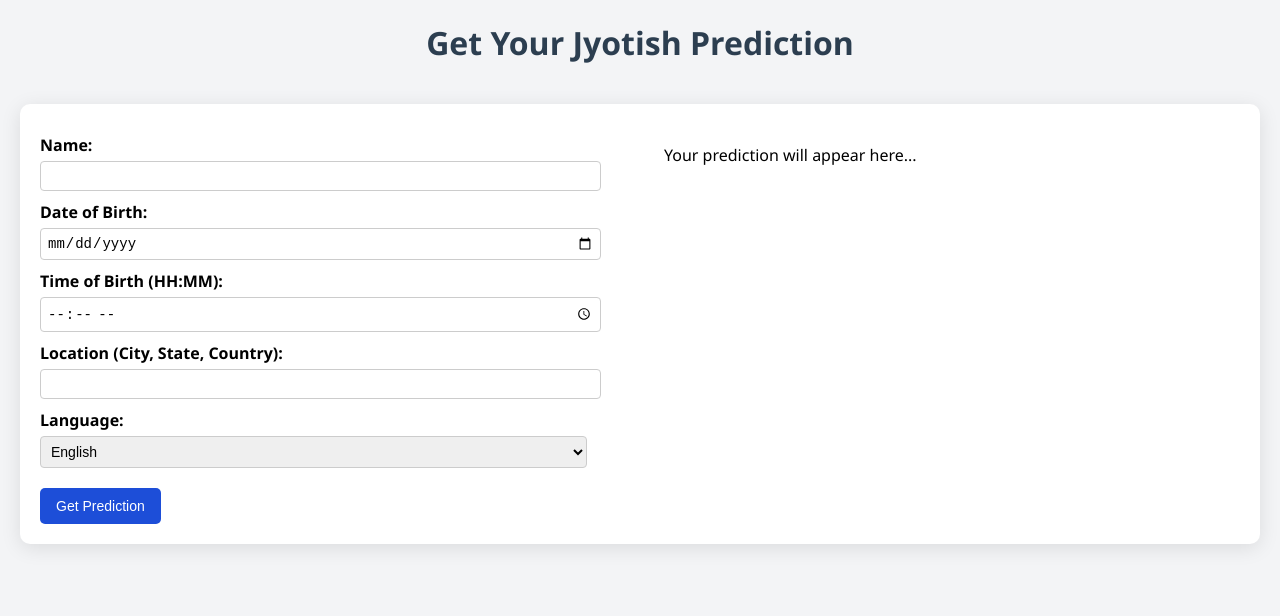
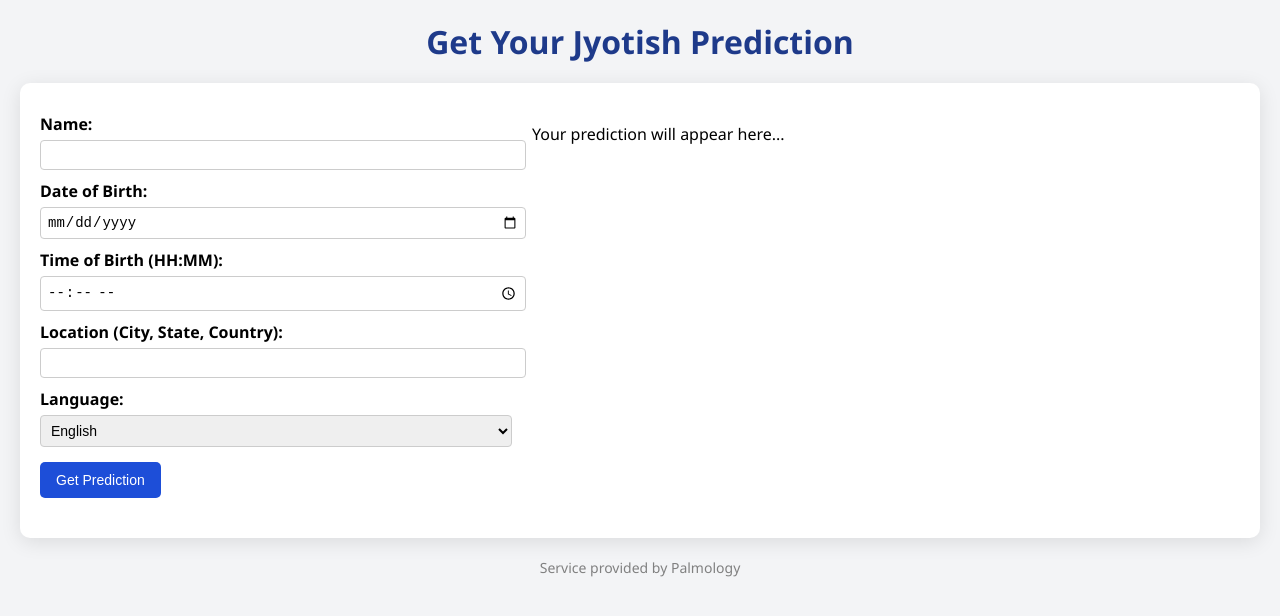
Before and after one commit to abhishek-18081990/astro-prediction-app, a website: page index.html in a window 1280 px wide. Drawn offline with nearby package versions, Linux system fonts and the light colour scheme.

Commit message:
index.html

```diff
--- a/index.html
+++ b/index.html
@@ -3,7 +3,7 @@
 <head>
   <meta charset="UTF-8">
   <meta name="viewport" content="width=device-width, initial-scale=1.0">
-  <title>Astrology Prediction</title>
+  <title>Jyotish Prediction</title>
   <link rel="manifest" href="/manifest.json">
   <meta name="theme-color" content="#1d4ed8">
   <link rel="apple-touch-icon" href="/icons/icon-192x192.png">
@@ -20,23 +20,28 @@
       padding: 0;
       background: #f3f4f6;
     }
+    h1 {
+      text-align: center;
+      margin: 20px 0;
+      color: #1e3a8a;
+    }
     .container {
       display: flex;
-      justify-content: space-between;
       max-width: 1200px;
-      margin: 40px auto;
+      margin: 0 auto;
       padding: 20px;
       background-color: white;
       box-shadow: 0 4px 20px rgba(0, 0, 0, 0.1);
       border-radius: 10px;
+      gap: 20px;
     }
-    .form-area, .output-area {
-      width: 48%;
+    .left-panel {
+      width: 40%;
     }
-    h1 {
-      text-align: center;
-      margin-bottom: 20px;
-      color: #2c3e50;
+    .right-panel {
+      width: 60%;
+      overflow-y: auto;
+      max-height: 80vh;
     }
     label {
       font-weight: bold;
@@ -45,14 +50,14 @@
     }
     input, select {
       padding: 6px;
-      width: 95%;
+      width: 100%;
       margin-top: 5px;
       border-radius: 4px;
       border: 1px solid #ccc;
       font-size: 14px;
     }
     button {
-      margin-top: 20px;
+      margin-top: 15px;
       padding: 10px 16px;
       font-size: 14px;
       background-color: #1d4ed8;
@@ -64,33 +69,37 @@
     button:hover {
       background-color: #2563eb;
     }
-    #result {
+    #downloadPdfBtn {
+      background-color: #10b981;
+    }
+    #downloadPdfBtn:hover {
+      background-color: #059669;
+    }
+    #chart {
       margin-top: 20px;
-      font-size: 16px;
-      white-space: pre-line;
-      max-height: 400px;
-      overflow-y: auto;
-      padding-right: 10px;
     }
-    #chart img, #chart svg {
-      margin-top: 20px;
+    #chart svg {
       border: 1px solid #ccc;
       border-radius: 8px;
       width: 100%;
     }
-    #downloadPdfBtn {
-      margin-top: 10px;
-      background-color: #10b981;
+    #result {
+      margin-top: 20px;
+      white-space: pre-line;
+      font-size: 16px;
     }
-    #downloadPdfBtn:hover {
-      background-color: #059669;
+    .footer {
+      text-align: center;
+      margin: 20px;
+      color: gray;
+      font-size: 14px;
     }
   </style>
 </head>
 <body>
   <h1>Get Your Jyotish Prediction</h1>
   <div class="container">
-    <div class="form-area">
+    <div class="left-panel">
       <label for="name">Name:</label>
       <input type="text" id="name">
 
@@ -110,14 +119,15 @@
       </select>
 
       <button onclick="getPrediction()">Get Prediction</button>
+      <button id="downloadPdfBtn" style="display: none" onclick="downloadPdf()">Download Your Jyotish Predictions</button>
+
+      <div id="chart"></div>
     </div>
-
-    <div class="output-area">
+    <div class="right-panel">
       <div id="result">Your prediction will appear here...</div>
-      <div id="chart"></div>
-      <button id="downloadPdfBtn" style="display: none" onclick="downloadPdf()">Download Your Jyotish Predictions</button>
     </div>
   </div>
+  <div class="footer">Service provided by Palmology</div>
 
   <script>
     async function getPrediction() {
@@ -126,7 +136,6 @@
       const tob = document.getElementById('time').value;
       const [hour, minute] = tob.split(':').map(Number);
       const location = document.getElementById('location').value;
-
       const geoResponse = await fetch(`https://api.opencagedata.com/geocode/v1/json?q=${encodeURIComponent(location)}&key=15459e2a83eb42de9cd2b77a168c9307`);
       const geoData = await geoResponse.json();
       const { lat, lng } = geoData.results[0].geometry;
@@ -157,7 +166,6 @@
         });
 
         const result = await response.json();
-
         if (result.prediction) {
           document.getElementById('result').innerText = result.prediction;
           if (result.chartSvg) {
@@ -172,7 +180,6 @@
         } else {
           document.getElementById('result').innerText = 'Prediction failed. Try again.';
         }
-
       } catch (err) {
         document.getElementById('result').innerText = 'Error: Unable to get prediction.';
         console.error(err);
```
